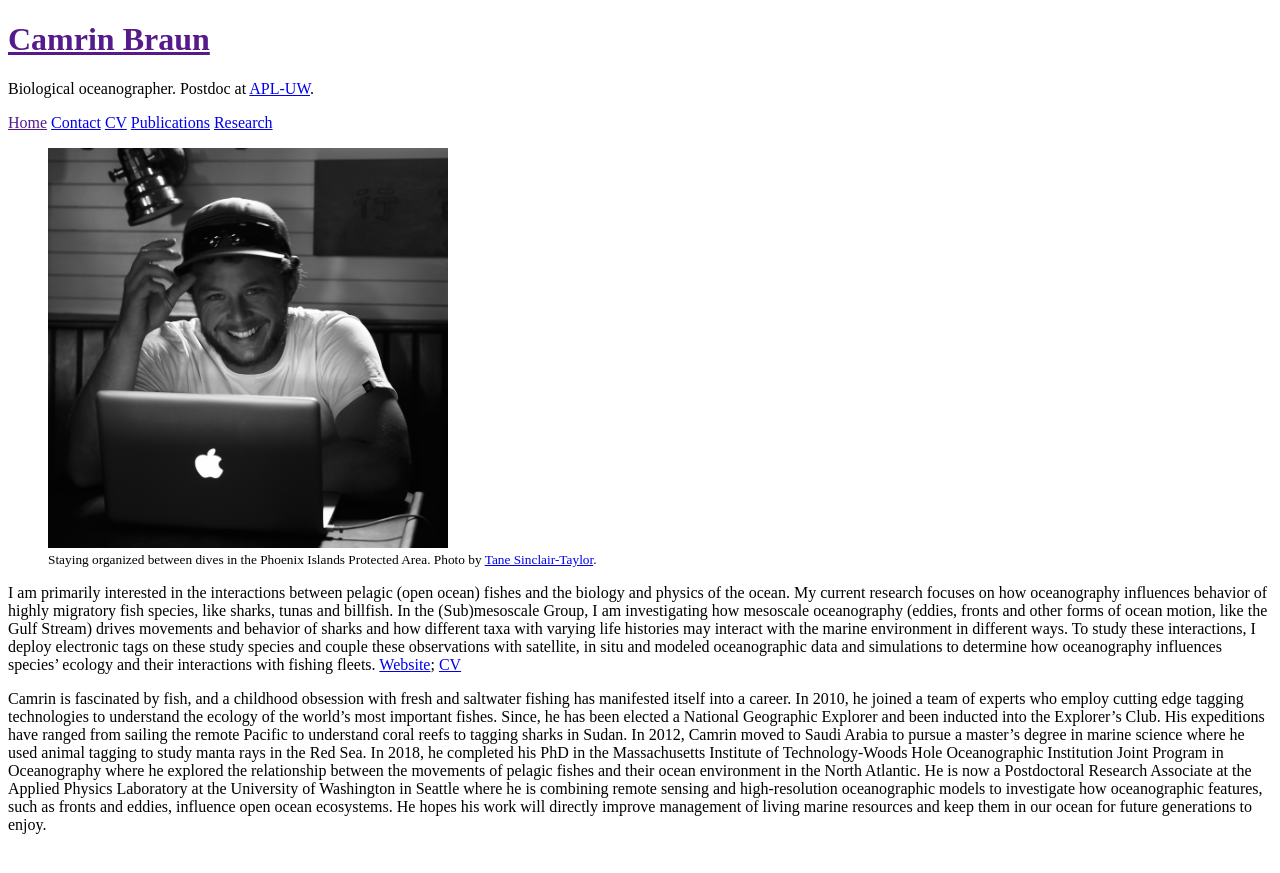
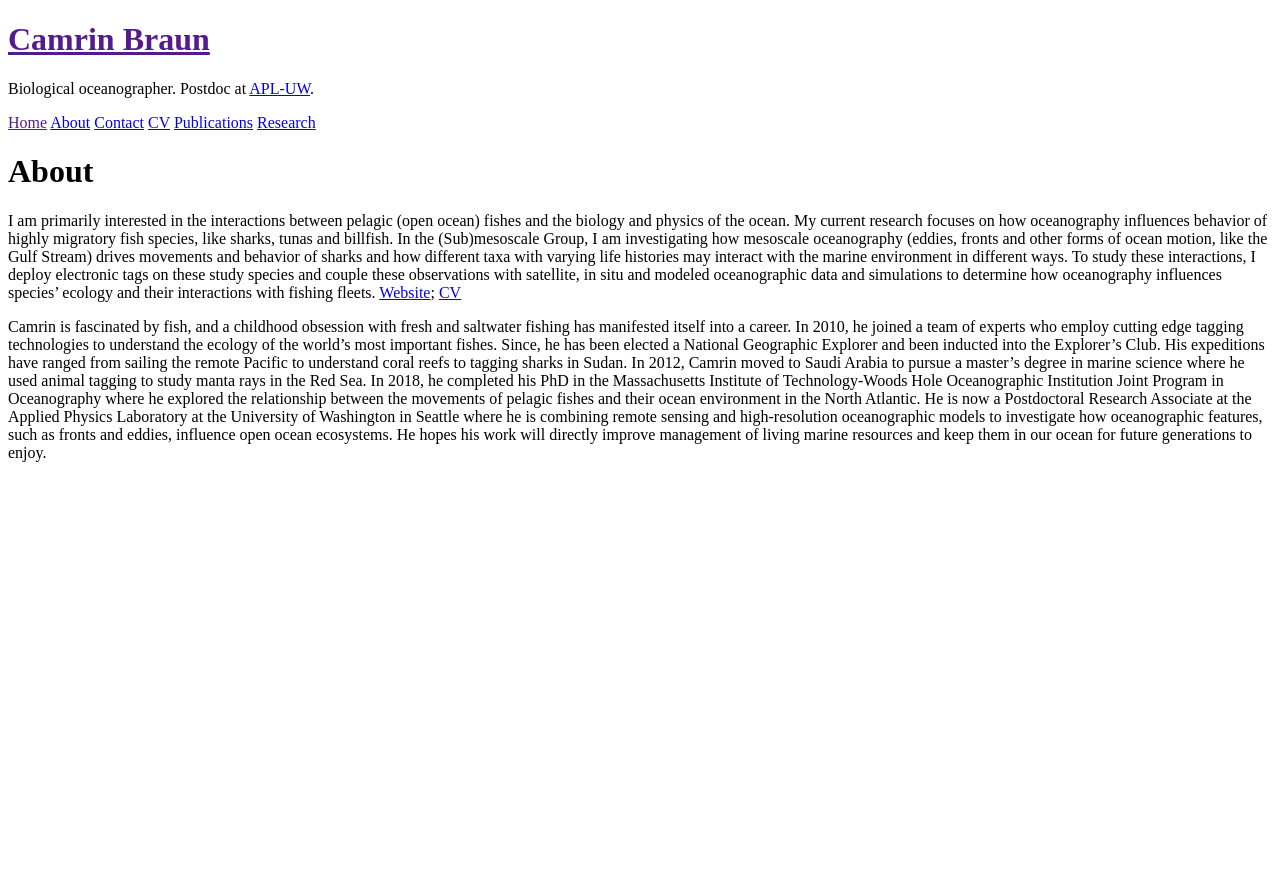
Before and after one commit to camrinbraun/camrinbraun.github.io, a Jekyll site: the page built from about.md, in a window 1280 px wide. Shown: the top 873 px of the page. Built offline with Jekyll 4.4.1, drawn with Linux system fonts in a browser that asks for light colours; some of the changed lines change nothing that is shown.

Commit message:
still trying

```diff
--- a/about.md
+++ b/about.md
@@ -1,8 +1,8 @@
 ---
-layout: default
+layout: page
 title: About
 ---
-<head>
+<!--<head>
    <style>
    figcaption {
    	font-size: smaller;
@@ -11,13 +11,13 @@
 </style>
 </head>
 
-<!--this needs to be smaller-->
+this needs to be smaller
 <figure>
 <img src="/assets/img/Tane_Sinclair-Taylor-5224.jpg" alt="Profile" height="400" width="400">
 <figcaption>
 	Staying organized between dives in the Phoenix Islands Protected Area. Photo by <a href="https://tanesinclair-taylor.com/" target="_blank">Tane Sinclair-Taylor</a>.</figcaption>
 </figure>
-
+-->
 I am primarily interested in the interactions between pelagic (open ocean) fishes and the biology and physics of the ocean. My current research focuses on how oceanography influences behavior of highly migratory fish species, like sharks, tunas and billfish. In the (Sub)mesoscale Group, I am investigating how mesoscale oceanography (eddies, fronts and other forms of ocean motion, like the Gulf Stream) drives movements and behavior of sharks and how different taxa with varying life histories may interact with the marine environment in different ways. To study these interactions, I deploy electronic tags on these study species and couple these observations with satellite, in situ and modeled oceanographic data and simulations to determine how oceanography influences species' ecology and their interactions with fishing fleets. <a href="https://www.camrinbraun.github.io" target="_blank">Website</a>; <a href="https://www.camrinbraun.github.io/assets/pdf/Braun_CV_recent.pdf" target="_blank">CV</a>
 
 Camrin is fascinated by fish, and a childhood obsession with fresh and saltwater fishing has manifested itself into a career. In 2010, he joined a team of experts who employ cutting edge tagging technologies to understand the ecology of the world’s most important fishes. Since, he has been elected a National Geographic Explorer and been inducted into the Explorer’s Club. His expeditions have ranged from sailing the remote Pacific to understand coral reefs to tagging sharks in Sudan. In 2012, Camrin moved to Saudi Arabia to pursue a master’s degree in marine science where he used animal tagging to study manta rays in the Red Sea. In 2018, he completed his PhD in the Massachusetts Institute of Technology-Woods Hole Oceanographic Institution Joint Program in Oceanography where he explored the relationship between the movements of pelagic fishes and their ocean environment in the North Atlantic. He is now a Postdoctoral Research Associate at the Applied Physics Laboratory at the University of Washington in Seattle where he is combining remote sensing and high-resolution oceanographic models to investigate how oceanographic features, such as fronts and eddies, influence open ocean ecosystems. He hopes his work will directly improve management of living marine resources and keep them in our ocean for future generations to enjoy.
```
